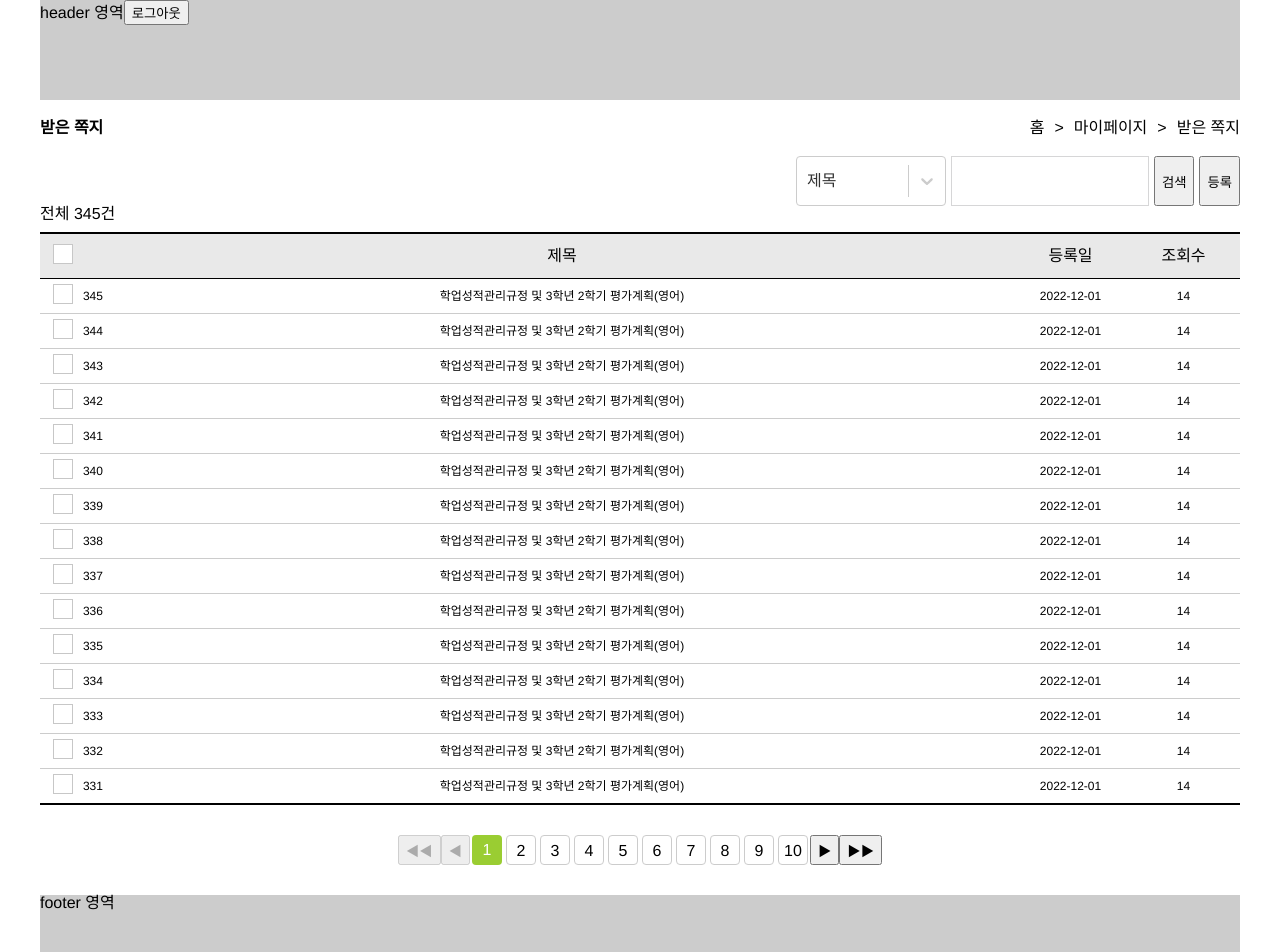
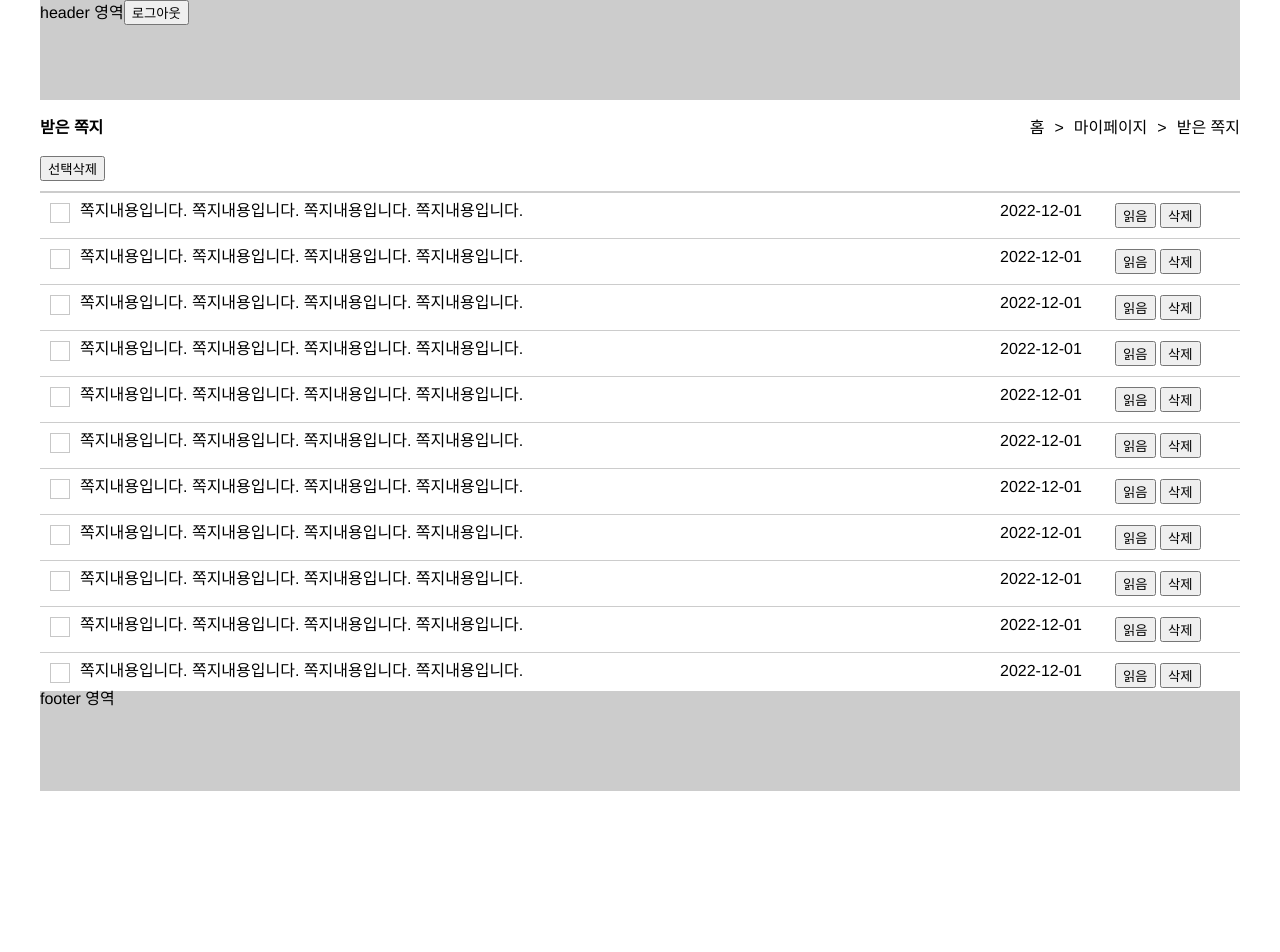
Before and after one commit to kyung-doo/kice, a React (Create React App) app: page /mypage/receive-note in a window 1280 px wide. Shown: the top 952 px of the page. After the commit the page ends 800 px from the top, so only its background shows below. Built offline with nearby package versions, Linux system fonts and the light colour scheme; sample sign-in values are in the browser's storage.

Commit message:
받은쪽지!

```diff
--- a/src/FileList.tsx
+++ b/src/FileList.tsx
@@ -232,16 +232,15 @@ const FileList: FC = () => {
                   <td>나의 문의</td>
                   <td></td>
                   <td><a href="/mypage/my-faq" target="_blank">/mypage/my-faq</a></td>
-                  <td></td>
+                  <td>임시완료</td>
                   <td></td>
                </tr>
                <tr>
                   <td>받은 쪽지</td>
                   <td></td>
                   <td><a href="/mypage/receive-note" target="_blank">/mypage/receive-note</a></td>
+                  <td>임시완료</td>
                   <td></td>
-                  <td>
-                  </td>
                </tr>
                <tr>
                   <td>나의 정보</td>
--- a/src/components/Checkbox.tsx
+++ b/src/components/Checkbox.tsx
@@ -10,6 +10,7 @@ export interface Props extends HTMLProps<HTMLInputElement> {
     * 리벨 방향
     */
    labelArrow?: 'right' | 'left';
+
 }
 
 /**
--- a/src/pages/mypage/ReceiveNote.tsx
+++ b/src/pages/mypage/ReceiveNote.tsx
@@ -1,91 +1,79 @@
-import { FC, useCallback, useEffect, useState } from "react";
+import { ChangeEvent, FC, useCallback, useEffect, useState } from "react";
 import { useLocation } from "react-router-dom";
 import styled from 'styled-components';
 import withLayout from "../../layout/withLayout";
 import queryString from 'query-string';
 import ContentsTitle from "../../components/ContentsTitle";
-import BoardSearch from "../../components/BoardSearch";
-import Select from "../../components/Select";
-import Board from "../../components/Board";
-import Pagination from "../../components/Pagination";
+import Checkbox from "../../components/Checkbox";
+import Button from "../../components/Button";
 
-// 검색 타입 옵션
-const searchOptions = [
-   {label: '제목', value: 'value1'},
-   {label: '내용', value: 'value2'},
-   {label: '제목 + 내용', value: 'value3'},
-];
-
-// 보드 타이틀
-const boarderTitle = [
-   {name: '제목', w: '80%'},
-   {name: '등록일', w: '10%'},
-   {name: '조회수', w: '10%'}
-];
-// dummy 보드 데이터
-const boardData = {
-   currentPage: 1,
-   listLength: 345,
-   listView: 15,
-   lists: [{}]
-};
-
-const lists: {}[] = [];
-Array.from(Array(boardData.listView), (k, i) => lists.push({
-   listId: 0,
-   regDate: '2022-12-01',
-   title: '학업성적관리규정 및 3학년 2학기 평가계획(영어)',
-   view: 14
-}));
-boardData.lists = lists;
 
 const ReceiveNote: FC = () => {
 
    const { search } = useLocation();
    const query = queryString.parse(search);
-   const [currentPage, setCurrentPage] = useState<number>(boardData.currentPage);
+   const [list,setList] = useState< {}[] | null>(null);
+   const [checkList, setCheckList] = useState<any>([]);
+
+   const onCheck = (checked: boolean, id : number) => {
+      if(checked){
+         setCheckList([...checkList, id]);
+      }else{
+         setCheckList(checkList.filter((a : number) => a !== id));
+      }
+   }
+
+   const removeNote = () => {
+
+      if(checkList.length === 0) return window.alert('1개 이상 선택하세유');
+      if(window.confirm('삭제해유?')){
+         window.alert('삭제완료!');
+         window.location.reload();
+      }
+
+   }
 
    useEffect(() => {
+
+      let arr : {}[] = [];
+
+      Array.from(Array(35), (k,i) => arr.push({
+         listId: i,
+         regDate: '2022-12-01',
+         title: '쪽지내용입니다. 쪽지내용입니다. 쪽지내용입니다. 쪽지내용입니다.',
+      }));
+
+      setList(arr);
       console.log('query: ', query);
+
    },[]);
-
-   // boardSearch 검색 클릭시
-   const onSearch = (type: string, keyword: string) : void => {
-      console.log(type);
-      console.log(keyword);
-   }
 
    return (
       <Styled.ReceiveNote>
          <ContentsTitle depth1={'마이페이지'} depth2={'받은 쪽지'} />
-         <div className="board-top flex-end">
-            <BoardSearch
-               onSearch={onSearch}
-               options={searchOptions}
-            />
+         <div className="con-top mb10">
+            <Button onClick={removeNote}>선택삭제</Button>
          </div>
-         <Board
-            useCHeckbox={true}
-            currentPage={currentPage}
-            listView={boardData.listView}
-            listLength={boardData.listLength}
-            boardTItle={boarderTitle}
-            baordEl={boardData && boardData.lists.map(( data: any, i ) => (
-               <>
-                  <div style={{width: boarderTitle[0].w}}>{data.title}</div>
-                  <div style={{width: boarderTitle[1].w}}>{data.regDate}</div>
-                  <div style={{width: boarderTitle[2].w}}>{data.view}</div>
-               </>
-            ))}
-         />
-         <div className="flex-center mt30 mb30">
-            <Pagination
-               listLength={boardData.listLength}
-               listView={boardData.listView}
-               pageView={10}
-               currentPage={currentPage}
-               setCurrentPage={setCurrentPage}
-            />
+         <div className="lists">
+            {
+               list && list.map((data : any)=>{
+                  return(
+                     <div className="lists-line">
+                        <div>
+                           <Checkbox
+                              onChange={(e: ChangeEvent<HTMLInputElement>) => onCheck(e.target.checked, data.listId)}
+                              checked={checkList.includes(data.listId)}
+                           />
+                        </div>
+                        <div style={{ width: '80%' }}>{data.title}</div>
+                        <div style={{ width: '10%' }}>{data.regDate}</div>
+                        <div style={{ width: '10%' }}>
+                           <Button>읽음</Button> <Button>삭제</Button>
+                        </div>
+                     </div>
+                  )
+               })
+            }
          </div>
       </Styled.ReceiveNote>
    );
@@ -93,7 +81,16 @@ const ReceiveNote: FC = () => {
 
 const Styled = {
    ReceiveNote: styled.div`
-
+   .lists{
+      max-height: 500px;
+      overflow: auto;
+      border-top: 2px solid #ccc;
+      &-line{
+         border-bottom: 1px solid #ccc;
+         display: flex;
+         padding: 10px;
+      }
+   }
    `,
 }
 
```
